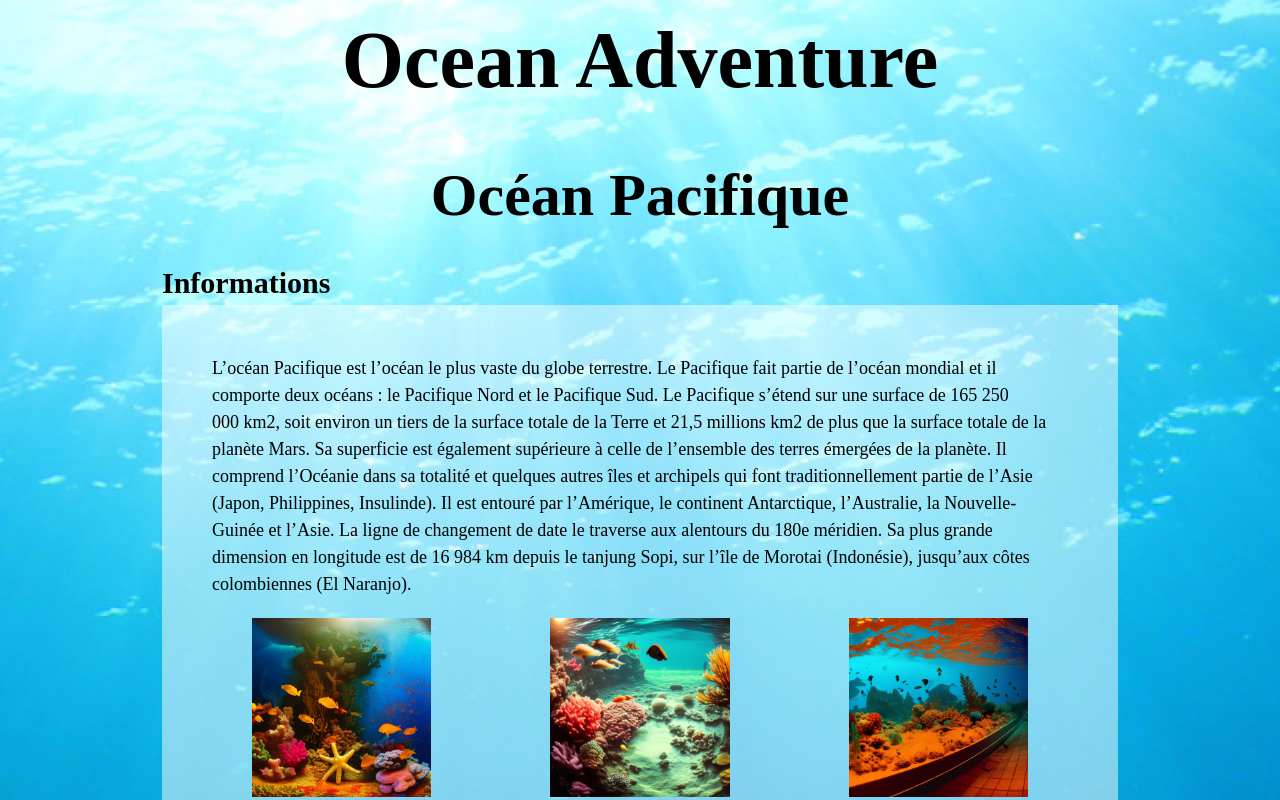
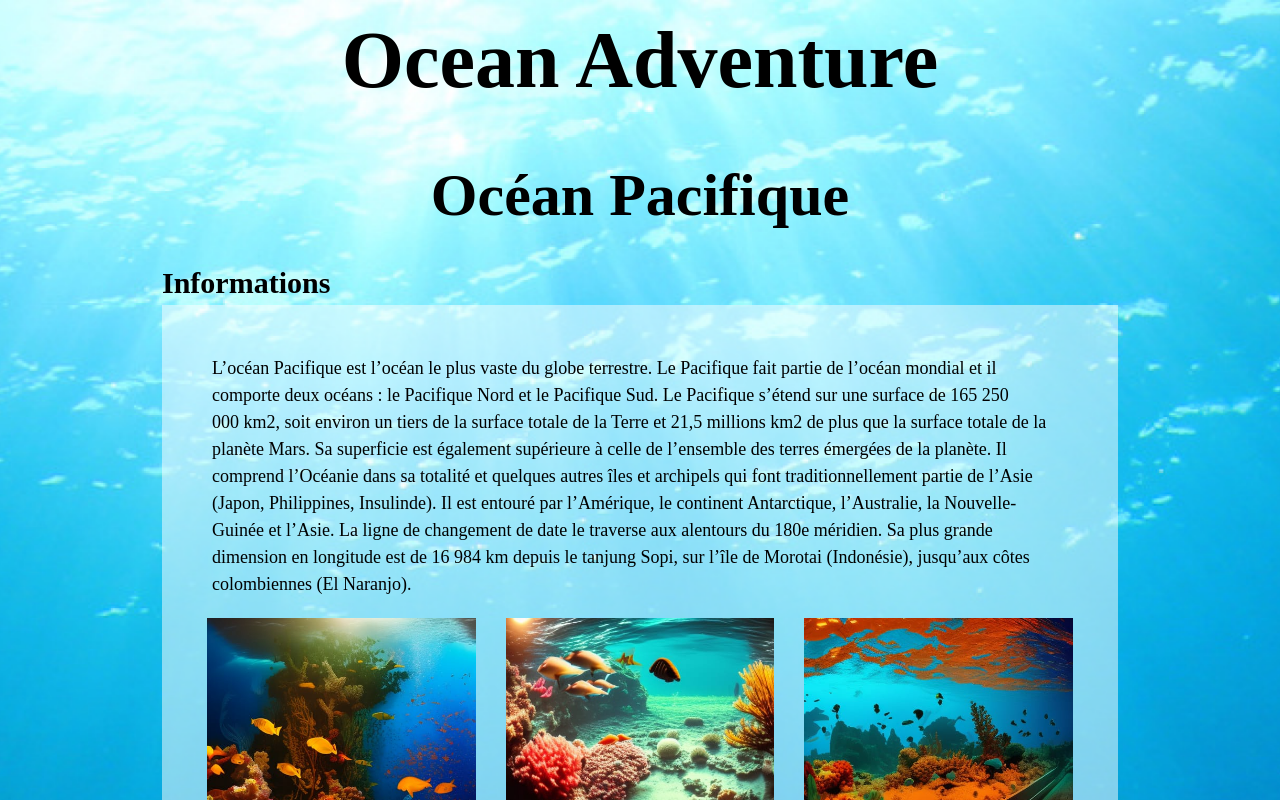
Before and after one commit to webdevbynight/cr-hack-ers, a React (Vite) app in the folder frontend/: page /ocean/1 in a window 1280 px wide. Shown: the top 800 px of the page. Built offline with nearby package versions, Linux system fonts and the light colour scheme.

Commit message:
Edited SCSS partial file in anticipation of class removals

```diff
--- a/frontend/src/sass/_informations.scss
+++ b/frontend/src/sass/_informations.scss
@@ -20,9 +20,7 @@
     justify-content: space-around;
     margin-bottom: 2rem;
 
-    .picture1_info,
-    .picture2_info,
-    .picture3_info {
+    img {
       width: 20%;
     }
   }
@@ -30,10 +28,10 @@
   @media screen and (min-width: 700px) {
     flex-direction: column;
 
-    .picture1_info,
-    .picture2_info,
-    .picture3_info {
-      width: 30%;
+    .pictures_info_container {
+      img {
+        width: 30%;
+      }
     }
   }
 }
```
